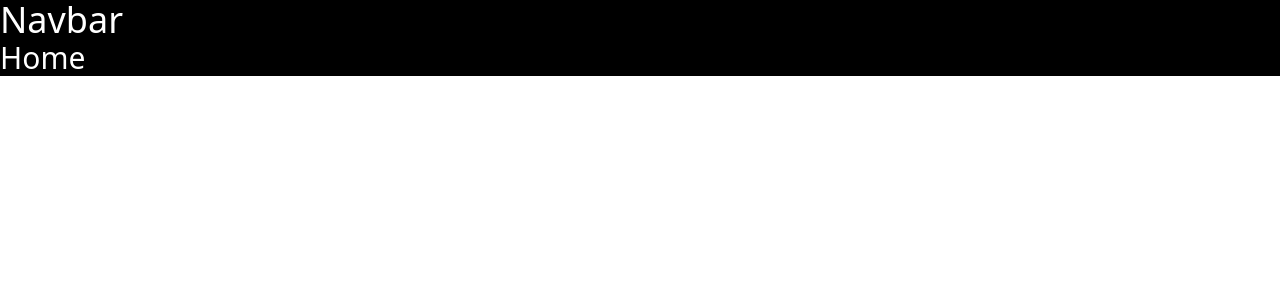
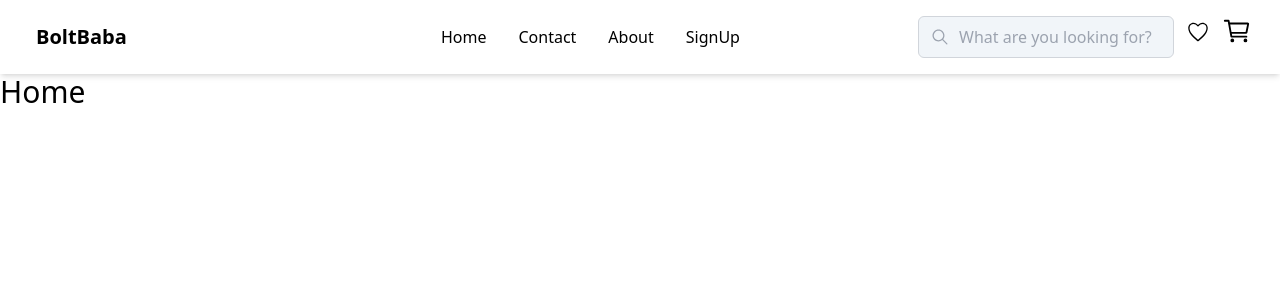
Before and after one commit to PrinceKumar101/ecommerce, a React (Vite) app in the folder frontend/: page / in a window 1280 px wide. Shown: the top 300 px of the page. Built offline with nearby package versions, Linux system fonts and the light colour scheme.

Commit message:
Complete Navbar

```diff
--- a/frontend/package.json
+++ b/frontend/package.json
@@ -12,7 +12,9 @@
   "dependencies": {
     "react": "^18.3.1",
     "react-dom": "^18.3.1",
-    "react-router": "^6.28.0"
+    "react-icons": "^5.3.0",
+    "react-router": "^6.28.0",
+    "react-router-dom": "^6.28.0"
   },
   "devDependencies": {
     "@eslint/js": "^9.13.0",
--- a/frontend/src/components/Navbar.jsx
+++ b/frontend/src/components/Navbar.jsx
@@ -1,13 +1,61 @@
-import React from 'react'
+import React from "react";
+import { Link } from "react-router-dom";
+import { IoCartOutline } from "react-icons/io5";
+import { IoIosHeartEmpty } from "react-icons/io";
+import { IoIosSearch } from "react-icons/io";
 
-const Navbar = () => {
+function Navbar() {
+  const websiteName = "BoltBaba";
   return (
     <>
-    <div className='text-4xl'>
-        Navbar
-    </div>
+      <nav className="bg-inherit p-4 shadow-md">
+        <div className="flex items-center justify-between container mx-5">
+          <div className="text-xl font-bold">
+            {websiteName}
+          </div>
+          <div className="ml-20">
+            <ul className="flex space-x-8 ml-14">
+              <li>
+                <Link to="/" className="hover:text-cyan-500">
+                  Home
+                </Link>
+              </li>
+              <li>
+                <Link to="/contact" className="hover:text-cyan-500">
+                  Contact
+                </Link>
+              </li>
+              <li>
+                <Link to="/about" className="hover:text-cyan-500">
+                  About
+                </Link>
+              </li>
+              <li>
+                <Link to="/signup" className=" hover:text-cyan-500">
+                  SignUp
+                </Link>
+              </li>
+            </ul>
+          </div>
+          <div className="flex gap-3 mr-8">
+          <div className="relative">
+              <input
+                type="text"
+                placeholder="What are you looking for?"
+                className="p-2 pl-10 border border-gray-300 focus:outline-none focus:ring-2 focus:ring-cyan-500 focus:shadow-lg w-64 bg-slate-100 rounded-md"
+              />
+              <IoIosSearch
+                size={20}
+                className="absolute left-3 top-1/2 transform -translate-y-1/2 text-gray-400"
+              />
+            </div>
+            <IoIosHeartEmpty size={24} className="mt-1"/>
+            <IoCartOutline size={30} />
+          </div>
+        </div>
+      </nav>
     </>
-  )
+  );
 }
 
-export default Navbar
+export default Navbar;
--- a/frontend/src/pages/MainLayout.jsx
+++ b/frontend/src/pages/MainLayout.jsx
@@ -5,7 +5,7 @@ import Navbar from "../components/Navbar"
 const MainLayout = () => {
   return (
     <>
-    <div className=' bg-primary_color-dark_background text-primary_color-light_background' >
+    <div className=' bg-primary_color-light_background text-primary_color-dark_background' >
     <div>
         <Navbar/>
     </div>
```
